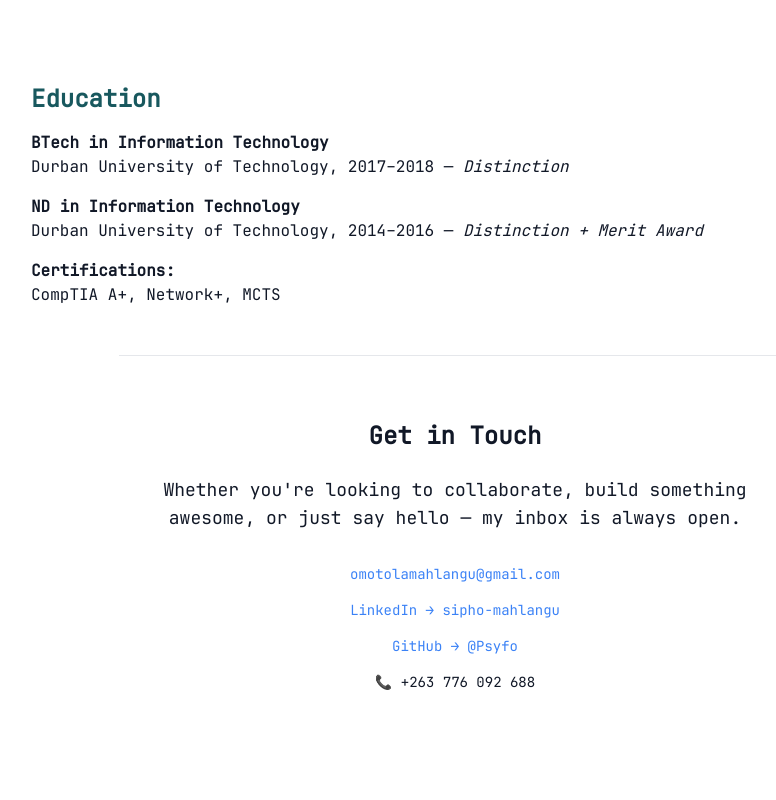
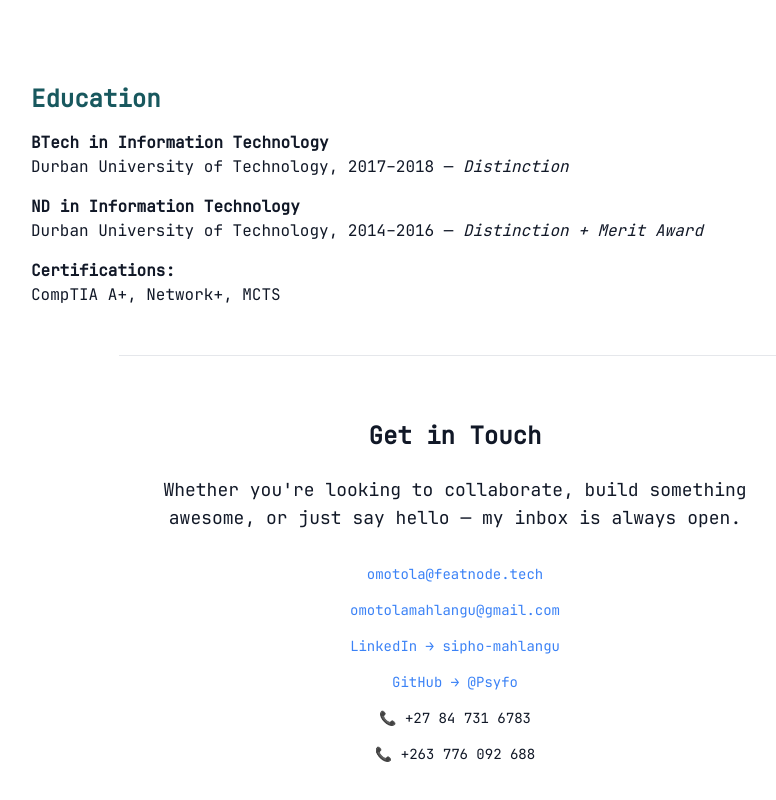
Before and after one commit to Psyfo/mahlangu-dev, a Next.js app: page / in a window 1280 px wide. Shown: the part 4161-4961 px from the top of the page, without its empty margins (185-961 px from the left). Before the commit the page ends 4917 px from the top, so only its background shows below. Built offline with nearby package versions, Linux system fonts and the light colour scheme.

Commit message:
Add additional contact information to ContactSection component

```diff
--- a/src/app/(public)/components/ContactSection.tsx
+++ b/src/app/(public)/components/ContactSection.tsx
@@ -35,6 +35,12 @@ export default function ContactSection() {
         {[
           {
             type: 'email',
+            value: 'omotola@featnode.tech',
+            href: 'mailto:omotola@featnode.tech',
+            label: 'omotola@featnode.tech',
+          },
+          {
+            type: 'email',
             value: 'omotolamahlangu@gmail.com',
             href: 'mailto:omotolamahlangu@gmail.com',
             label: 'omotolamahlangu@gmail.com',
@@ -53,6 +59,12 @@ export default function ContactSection() {
           },
           {
             type: 'phone',
+            value: '📞 +27 84 731 6783',
+            href: '',
+            label: '📞 +27 84 731 6783',
+          },
+          {
+            type: 'phone',
             value: '📞 +263 776 092 688',
             href: '',
             label: '📞 +263 776 092 688',
@@ -60,7 +72,7 @@ export default function ContactSection() {
         ].map((item, i) =>
           item.href ? (
             <motion.a
-              key={item.type}
+              key={item.value}
               href={item.href}
               target={item.type !== 'email' ? '_blank' : undefined}
               rel={item.type !== 'email' ? 'noopener noreferrer' : undefined}
@@ -77,7 +89,7 @@ export default function ContactSection() {
             </motion.a>
           ) : (
             <motion.p
-              key={item.type}
+              key={item.value}
               className='text-[var(--color-foreground)]'
               initial={{ x: -40, opacity: 0 }}
               animate={inView ? { x: 0, opacity: 1 } : {}}
```
